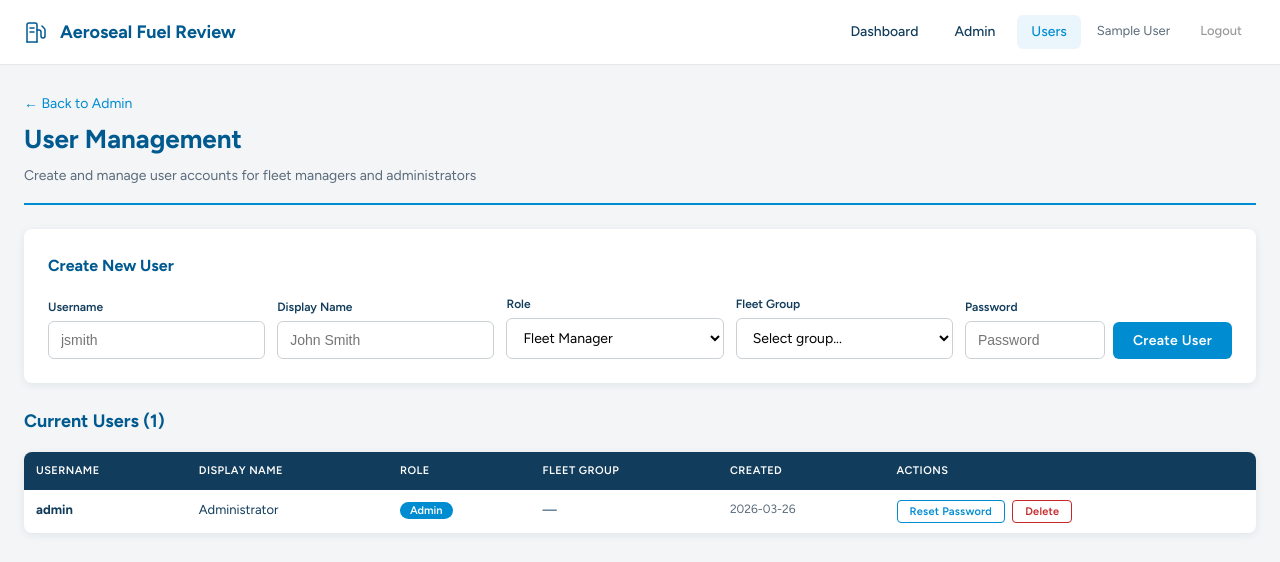
After one commit to claytoncolleran/aeroseal-fleet-fuel-review, a Flask app: page /admin/users in a window 1280 px wide. The commit adds this page. Shown: the top 562 px of the page. Run offline with Flask 3, Linux system fonts and the light colour scheme; the visitor is signed in with stand-in values (Sample User, id 1); some libraries are stand-ins or nearby versions.

Commit message:
Add authentication, user management, and Render deployment config
- Session-based auth with password hashing (pbkdf2:sha256)
- Two roles: admin (full access + user management) and manager
  (sees only assigned fleet group)
- All routes protected with login_required/admin_required decorators
- Admin user management page: create, edit, delete users, assign
  roles and fleet groups
- Default admin account auto-created on first run
- Render config: Procfile, render.yaml with persistent disk at
  /var/data for decisions and user data
- Auto-detects environment: /var/data on Render, local data/ in dev
- Added gunicorn to requirements.txt

Co-Authored-By: Claude Opus 4.6 (1M context) <noreply@anthropic.com>

```diff
--- a/app.py
+++ b/app.py
@@ -1,20 +1,101 @@
 """
 Fuel Review — Fleet Manager Approval Dashboard
 Aeroseal-branded web interface for reviewing fuel transactions and anomalies.
+Includes authentication, role-based access, and user management.
 """
 
-from flask import Flask, render_template, request, jsonify, make_response
+from flask import (Flask, render_template, request, jsonify, redirect,
+                   url_for, session, flash)
+from werkzeug.security import generate_password_hash, check_password_hash
+from functools import wraps
 import json
 import os
 from datetime import datetime
 
 app = Flask(__name__)
+app.secret_key = os.environ.get("SECRET_KEY", "dev-secret-key-change-in-production")
+
+# ─── Paths ───────────────────────────────────────────────────────────────────
 BASE_DIR = os.path.dirname(os.path.abspath(__file__))
 DATA_DIR = os.path.join(BASE_DIR, "data")
 REPORT_FILE = os.path.join(DATA_DIR, "anomaly_report.json")
-DECISIONS_FILE = os.path.join(DATA_DIR, "review_decisions.json")
+
+# Persistent storage: use /var/data on Render, local data/ in development
+PERSIST_DIR = "/var/data" if os.path.isdir("/var/data") else DATA_DIR
+DECISIONS_FILE = os.path.join(PERSIST_DIR, "review_decisions.json")
+USERS_FILE = os.path.join(PERSIST_DIR, "users.json")
 
 
+# ─── User Management ────────────────────────────────────────────────────────
+def load_users():
+    if os.path.exists(USERS_FILE):
+        with open(USERS_FILE) as f:
+            return json.load(f)
+    return {}
+
+
+def save_users(users):
+    with open(USERS_FILE, "w") as f:
+        json.dump(users, f, indent=2)
+
+
+def init_default_admin():
+    """Create default admin account if no users exist."""
+    users = load_users()
+    if not users:
+        default_pw = os.environ.get("ADMIN_DEFAULT_PASSWORD", "changeme")
+        users["admin"] = {
+            "password_hash": generate_password_hash(default_pw, method="pbkdf2:sha256"),
+            "role": "admin",
+            "display_name": "Administrator",
+            "fleet_group": None,
+            "created_at": datetime.now().isoformat(),
+        }
+        save_users(users)
+        print(f"  Default admin account created (username: admin)")
+
+
+# ─── Auth Decorators ─────────────────────────────────────────────────────────
+def login_required(f):
+    @wraps(f)
+    def decorated(*args, **kwargs):
+        if "username" not in session:
+            return redirect(url_for("login"))
+        return f(*args, **kwargs)
+    return decorated
+
+
+def admin_required(f):
+    @wraps(f)
+    def decorated(*args, **kwargs):
+        if "username" not in session:
+            return redirect(url_for("login"))
+        if session.get("role") != "admin":
+            flash("Admin access required.", "error")
+            return redirect(url_for("index"))
+        return f(*args, **kwargs)
+    return decorated
+
+
+def get_current_user():
+    """Return current user info dict or None."""
+    if "username" not in session:
+        return None
+    return {
+        "username": session["username"],
+        "role": session.get("role"),
+        "display_name": session.get("display_name"),
+        "fleet_group": session.get("fleet_group"),
+    }
+
+
+# ─── Context Processor ──────────────────────────────────────────────────────
+@app.context_processor
+def inject_user():
+    return {"current_user": get_current_user()}
+
+
+# ─── Data Loading ────────────────────────────────────────────────────────────
 def load_report():
     with open(REPORT_FILE) as f:
         return json.load(f)
@@ -32,27 +113,76 @@ def save_decisions(decisions):
         json.dump(decisions, f, indent=2)
 
 
+# ─── Auth Routes ─────────────────────────────────────────────────────────────
+@app.route("/login", methods=["GET", "POST"])
+def login():
+    if "username" in session:
+        return redirect(url_for("index"))
+
+    if request.method == "POST":
+        username = request.form.get("username", "").strip().lower()
+        password = request.form.get("password", "")
+
+        users = load_users()
+        user = users.get(username)
+
+        if user and check_password_hash(user["password_hash"], password):
+            session["username"] = username
+            session["role"] = user["role"]
+            session["display_name"] = user.get("display_name", username)
+            session["fleet_group"] = user.get("fleet_group")
+            session.permanent = True
+            return redirect(url_for("index"))
+        else:
+            flash("Invalid username or password.", "error")
+
+    return render_template("login.html")
+
+
+@app.route("/logout")
+def logout():
+    session.clear()
+    return redirect(url_for("login"))
+
+
+# ─── Dashboard ───────────────────────────────────────────────────────────────
 @app.route("/")
+@login_required
 def index():
-    """Landing page — select fleet manager view."""
+    """Landing page — shows groups based on user role."""
     report = load_report()
-    groups = sorted(report["group_summary"].keys())
+    user = get_current_user()
+
+    if user["role"] == "admin":
+        groups = sorted(report["group_summary"].keys())
+    else:
+        # Managers see only their assigned group
+        assigned = user.get("fleet_group")
+        groups = [assigned] if assigned and assigned in report["group_summary"] else []
+
     return render_template("index.html", groups=groups, summary=report["summary"],
                            group_summary=report["group_summary"])
 
 
+# ─── Fleet Manager Group View ────────────────────────────────────────────────
 @app.route("/group/<group_name>")
+@login_required
 def group_view(group_name):
     """Fleet manager review page for a specific group."""
+    user = get_current_user()
+
+    # Managers can only see their assigned group
+    if user["role"] != "admin" and user.get("fleet_group") != group_name:
+        flash("You don't have access to this fleet group.", "error")
+        return redirect(url_for("index"))
+
     report = load_report()
     decisions = load_decisions()
 
-    # Filter transactions for this group
     txns = [t for t in report["transactions"] if t["fleet_group"] == group_name]
     temp_cards = [t for t in report["temporary_cards"] if t["fleet_group"] == group_name]
     declined = [t for t in report["declined_transactions"] if t["fleet_group"] == group_name]
 
-    # Group transactions by vehicle
     vehicles = {}
     for t in txns:
         vname = t["vehicle_name"]
@@ -61,7 +191,6 @@ def group_view(group_name):
         vehicles[vname]["transactions"].append(t)
         vehicles[vname]["flag_count"] += t["flag_count"]
 
-    # MPG summary for this group's vehicles
     mpg_summary = {k: v for k, v in report.get("mpg_summary_by_vehicle", {}).items()
                    if k in vehicles}
 
@@ -78,13 +207,15 @@ def group_view(group_name):
                            decisions=group_decisions)
 
 
+# ─── API: Decisions ──────────────────────────────────────────────────────────
 @app.route("/api/submit-decision", methods=["POST"])
+@login_required
 def submit_decision():
     """Save an approve/deny decision for a flagged transaction."""
     data = request.json
     group_name = data.get("group_name")
     txn_key = data.get("txn_key")
-    action = data.get("action")  # "approve" or "deny"
+    action = data.get("action")
     reason = data.get("reason", "")
 
     decisions = load_decisions()
@@ -94,6 +225,7 @@ def submit_decision():
     decisions[group_name][txn_key] = {
         "action": action,
         "reason": reason,
+        "reviewer": session.get("display_name", session.get("username", "")),
         "timestamp": datetime.now().isoformat(),
     }
     save_decisions(decisions)
@@ -101,6 +233,7 @@ def submit_decision():
 
 
 @app.route("/api/submit-group", methods=["POST"])
+@login_required
 def submit_group():
     """Submit all decisions for a fleet group."""
     data = request.json
@@ -113,6 +246,7 @@ def submit_group():
 
     decisions[group_name]["_submission"] = {
         "manager_name": manager_name,
+        "submitted_by": session.get("username", ""),
         "submitted_at": datetime.now().isoformat(),
         "status": "submitted",
     }
@@ -120,7 +254,9 @@ def submit_group():
     return jsonify({"status": "ok"})
 
 
+# ─── Admin: Overview ─────────────────────────────────────────────────────────
 @app.route("/admin")
+@admin_required
 def admin_view():
     """Fleet admin overview of all group submissions."""
     report = load_report()
@@ -133,9 +269,7 @@ def admin_view():
         submission = g_decisions.get("_submission")
         g_summary = report["group_summary"].get(g, {})
 
-        # Count flagged items and decisions made
         g_txns = [t for t in report["transactions"] if t["fleet_group"] == g]
-        flagged = [t for t in g_txns if t["flag_count"] > 0]
         decided = sum(1 for k, v in g_decisions.items()
                       if k != "_submission" and isinstance(v, dict) and "action" in v)
 
@@ -154,7 +288,9 @@ def admin_view():
                            decisions=decisions)
 
 
+# ─── Admin: Group Detail ─────────────────────────────────────────────────────
 @app.route("/admin/group/<group_name>")
+@admin_required
 def admin_group_detail(group_name):
     """Admin drill-down into a specific group's submission."""
     report = load_report()
@@ -168,7 +304,6 @@ def admin_group_detail(group_name):
     g_summary = report["group_summary"].get(group_name, {})
     mpg_summary = report.get("mpg_summary_by_vehicle", {})
 
-    # Separate flagged with decisions
     flagged_txns = []
     for t in txns:
         if t["flag_count"] > 0:
@@ -176,7 +311,6 @@ def admin_group_detail(group_name):
             decision = g_decisions.get(txn_key, {})
             flagged_txns.append({**t, "decision": decision, "txn_key": txn_key})
 
-    # Count approvals and denials
     approvals = sum(1 for f in flagged_txns if f["decision"].get("action") == "approve")
     denials = sum(1 for f in flagged_txns if f["decision"].get("action") == "deny")
 
@@ -193,7 +327,9 @@ def admin_group_detail(group_name):
                            total_txns=len(txns))
 
 
+# ─── Admin: Report ───────────────────────────────────────────────────────────
 @app.route("/admin/report")
+@admin_required
 def generate_report():
     """Generate consolidated accounting report as downloadable HTML (print to PDF)."""
     report = load_report()
@@ -213,7 +349,6 @@ def generate_report():
         spend = g_summary.get("total_spend", 0)
         grand_total += spend
 
-        # Get flagged items with decisions
         g_txns = [t for t in report["transactions"] if t["fleet_group"] == g]
         flagged = []
         for t in g_txns:
@@ -255,6 +390,7 @@ def generate_report():
 
 
 @app.route("/api/admin-approve", methods=["POST"])
+@admin_required
 def admin_approve():
     """Fleet admin final approval."""
     data = request.json
@@ -263,6 +399,7 @@ def admin_approve():
     decisions = load_decisions()
     decisions["_admin_approval"] = {
         "admin_name": admin_name,
+        "approved_by": session.get("username", ""),
         "approved_at": datetime.now().isoformat(),
         "status": "approved",
     }
@@ -270,5 +407,92 @@ def admin_approve():
     return jsonify({"status": "ok"})
 
 
+# ─── Admin: User Management ─────────────────────────────────────────────────
+@app.route("/admin/users")
+@admin_required
+def admin_users():
+    """User management page."""
+    users = load_users()
+    report = load_report()
+    fleet_groups = sorted(report["group_summary"].keys())
+    return render_template("admin_users.html", users=users, fleet_groups=fleet_groups)
+
+
+@app.route("/api/users", methods=["POST"])
+@admin_required
+def create_user():
+    """Create a new user."""
+    data = request.json
+    username = data.get("username", "").strip().lower()
+    password = data.get("password", "")
+    role = data.get("role", "manager")
+    display_name = data.get("display_name", "")
+    fleet_group = data.get("fleet_group") or None
+
+    if not username or not password:
+        return jsonify({"status": "error", "message": "Username and password required."}), 400
+
+    users = load_users()
+    if username in users:
+        return jsonify({"status": "error", "message": "Username already exists."}), 400
+
+    users[username] = {
+        "password_hash": generate_password_hash(password, method="pbkdf2:sha256"),
+        "role": role,
+        "display_name": display_name or username,
+        "fleet_group": fleet_group if role == "manager" else None,
+        "created_at": datetime.now().isoformat(),
+        "created_by": session.get("username", ""),
+    }
+    save_users(users)
+    return jsonify({"status": "ok"})
+
+
+@app.route("/api/users/<username>", methods=["PUT"])
+@admin_required
+def update_user(username):
+    """Update an existing user."""
+    data = request.json
+    users = load_users()
+
+    if username not in users:
+        return jsonify({"status": "error", "message": "User not found."}), 404
+
+    user = users[username]
+    if data.get("display_name"):
+        user["display_name"] = data["display_name"]
+    if data.get("role"):
+        user["role"] = data["role"]
+    if data.get("fleet_group") is not None:
+        user["fleet_group"] = data["fleet_group"] if user["role"] == "manager" else None
+    if data.get("password"):
+        user["password_hash"] = generate_password_hash(data["password"], method="pbkdf2:sha256")
+
+    user["updated_at"] = datetime.now().isoformat()
+    user["updated_by"] = session.get("username", "")
+    save_users(users)
+    return jsonify({"status": "ok"})
+
+
+@app.route("/api/users/<username>", methods=["DELETE"])
+@admin_required
+def delete_user(username):
+    """Delete a user."""
+    if username == session.get("username"):
+        return jsonify({"status": "error", "message": "Cannot delete your own account."}), 400
+
+    users = load_users()
+    if username not in users:
+        return jsonify({"status": "error", "message": "User not found."}), 404
+
+    del users[username]
+    save_users(users)
+    return jsonify({"status": "ok"})
+
+
+# ─── Startup ─────────────────────────────────────────────────────────────────
+init_default_admin()
+
 if __name__ == "__main__":
-    app.run(debug=True, port=5001)
+    port = int(os.environ.get("PORT", 5001))
+    app.run(host="0.0.0.0", port=port, debug=True)
--- a/requirements.txt
+++ b/requirements.txt
@@ -1,2 +1,3 @@
 flask==3.1.3
 openpyxl==3.1.5
+gunicorn==23.0.0
--- /dev/null
+++ b/templates/admin_users.html
@@ -0,0 +1,170 @@
+{% extends "base.html" %}
+{% block title %}User Management{% endblock %}
+{% block content %}
+<div class="page-header">
+  <p style="margin-bottom: 4px;"><a href="/admin">&larr; Back to Admin</a></p>
+  <h1>User Management</h1>
+  <p>Create and manage user accounts for fleet managers and administrators</p>
+</div>
+
+<!-- Create User Form -->
+<div class="card" style="padding: 24px; margin-bottom: 24px;">
+  <h2 style="font-size: 16px; font-weight: 700; color: var(--aeroseal-steel-blue); margin-bottom: 16px;">Create New User</h2>
+  <div id="create-error" class="section-banner banner-warn" style="display: none; margin-bottom: 12px;"></div>
+  <div id="create-success" class="section-banner banner-info" style="display: none; margin-bottom: 12px;"></div>
+  <div style="display: grid; grid-template-columns: 1fr 1fr 1fr 1fr auto; gap: 12px; align-items: end;">
+    <div>
+      <label class="form-label" style="display: block; font-size: 12px; font-weight: 600; color: var(--aeroseal-midnight-blue); margin-bottom: 4px;">Username</label>
+      <input type="text" id="new-username" class="form-input" placeholder="jsmith" style="font-size: 14px; padding: 10px 12px; border: 1px solid var(--aeroseal-titanium); border-radius: 6px; width: 100%;">
+    </div>
+    <div>
+      <label class="form-label" style="display: block; font-size: 12px; font-weight: 600; color: var(--aeroseal-midnight-blue); margin-bottom: 4px;">Display Name</label>
+      <input type="text" id="new-display" class="form-input" placeholder="John Smith" style="font-size: 14px; padding: 10px 12px; border: 1px solid var(--aeroseal-titanium); border-radius: 6px; width: 100%;">
+    </div>
+    <div>
+      <label class="form-label" style="display: block; font-size: 12px; font-weight: 600; color: var(--aeroseal-midnight-blue); margin-bottom: 4px;">Role</label>
+      <select id="new-role" style="font-family: var(--font-primary); font-size: 14px; padding: 10px 12px; border: 1px solid var(--aeroseal-titanium); border-radius: 6px; width: 100%; background: #fff;" onchange="toggleGroupSelect()">
+        <option value="manager">Fleet Manager</option>
+        <option value="admin">Administrator</option>
+      </select>
+    </div>
+    <div id="group-select-wrap">
+      <label class="form-label" style="display: block; font-size: 12px; font-weight: 600; color: var(--aeroseal-midnight-blue); margin-bottom: 4px;">Fleet Group</label>
+      <select id="new-group" style="font-family: var(--font-primary); font-size: 14px; padding: 10px 12px; border: 1px solid var(--aeroseal-titanium); border-radius: 6px; width: 100%; background: #fff;">
+        <option value="">Select group...</option>
+        {% for g in fleet_groups %}
+        <option value="{{ g }}">{{ g }}</option>
+        {% endfor %}
+      </select>
+    </div>
+    <div style="display: flex; gap: 8px; align-items: end;">
+      <div>
+        <label class="form-label" style="display: block; font-size: 12px; font-weight: 600; color: var(--aeroseal-midnight-blue); margin-bottom: 4px;">Password</label>
+        <input type="password" id="new-password" class="form-input" placeholder="Password" style="font-size: 14px; padding: 10px 12px; border: 1px solid var(--aeroseal-titanium); border-radius: 6px; width: 140px;">
+      </div>
+      <button class="btn btn-approve" style="padding: 10px 20px; font-size: 14px; white-space: nowrap;" onclick="createUser()">Create User</button>
+    </div>
+  </div>
+</div>
+
+<!-- Existing Users -->
+<h2 style="font-size: 18px; font-weight: 700; color: var(--aeroseal-steel-blue); margin: 0 0 16px;">
+  Current Users ({{ users|length }})
+</h2>
+
+<div class="card">
+  <table class="txn-table">
+    <thead>
+      <tr>
+        <th>Username</th>
+        <th>Display Name</th>
+        <th>Role</th>
+        <th>Fleet Group</th>
+        <th>Created</th>
+        <th>Actions</th>
+      </tr>
+    </thead>
+    <tbody>
+      {% for username, user in users|dictsort %}
+      <tr id="user-row-{{ username }}">
+        <td><strong>{{ username }}</strong></td>
+        <td>{{ user.get('display_name', username) }}</td>
+        <td>
+          {% if user.role == 'admin' %}
+            <span style="background: var(--aeroseal-sapphire); color: #fff; padding: 2px 10px; border-radius: 12px; font-size: 11px; font-weight: 600;">Admin</span>
+          {% else %}
+            <span style="background: #E3F2FD; color: #1565C0; padding: 2px 10px; border-radius: 12px; font-size: 11px; font-weight: 600;">Manager</span>
+          {% endif %}
+        </td>
+        <td>{{ user.get('fleet_group', '—') or '—' }}</td>
+        <td style="font-size: 12px; color: #5A6B7B;">{{ (user.get('created_at', '')[:10]) }}</td>
+        <td>
+          {% if username != current_user.username %}
+            <button class="btn btn-sm" style="font-size: 11px; padding: 4px 12px; background: transparent; color: var(--aeroseal-sapphire); border: 1px solid var(--aeroseal-sapphire); border-radius: 4px; cursor: pointer;" onclick="resetPassword('{{ username }}')">Reset Password</button>
+            <button class="btn btn-sm" style="font-size: 11px; padding: 4px 12px; background: transparent; color: #C62828; border: 1px solid #C62828; border-radius: 4px; cursor: pointer; margin-left: 4px;" onclick="deleteUser('{{ username }}')">Delete</button>
+          {% else %}
+            <span style="font-size: 12px; color: #999;">Current user</span>
+          {% endif %}
+        </td>
+      </tr>
+      {% endfor %}
+    </tbody>
+  </table>
+</div>
+{% endblock %}
+
+{% block scripts %}
+<script>
+function toggleGroupSelect() {
+  const role = document.getElementById('new-role').value;
+  document.getElementById('group-select-wrap').style.display = role === 'manager' ? 'block' : 'none';
+}
+
+function showMsg(id, msg) {
+  const el = document.getElementById(id);
+  el.textContent = msg;
+  el.style.display = 'block';
+  setTimeout(() => el.style.display = 'none', 4000);
+}
+
+function createUser() {
+  const data = {
+    username: document.getElementById('new-username').value.trim(),
+    display_name: document.getElementById('new-display').value.trim(),
+    role: document.getElementById('new-role').value,
+    fleet_group: document.getElementById('new-group').value,
+    password: document.getElementById('new-password').value,
+  };
+
+  if (!data.username || !data.password) {
+    showMsg('create-error', 'Username and password are required.');
+    return;
+  }
+
+  fetch('/api/users', {
+    method: 'POST',
+    headers: {'Content-Type': 'application/json'},
+    body: JSON.stringify(data)
+  }).then(r => r.json()).then(resp => {
+    if (resp.status === 'ok') {
+      showMsg('create-success', 'User "' + data.username + '" created successfully.');
+      setTimeout(() => location.reload(), 1000);
+    } else {
+      showMsg('create-error', resp.message || 'Failed to create user.');
+    }
+  }).catch(() => showMsg('create-error', 'Request failed.'));
+}
+
+function resetPassword(username) {
+  const newPw = prompt('Enter new password for ' + username + ':');
+  if (!newPw) return;
+
+  fetch('/api/users/' + username, {
+    method: 'PUT',
+    headers: {'Content-Type': 'application/json'},
+    body: JSON.stringify({password: newPw})
+  }).then(r => r.json()).then(resp => {
+    if (resp.status === 'ok') {
+      alert('Password updated for ' + username);
+    } else {
+      alert(resp.message || 'Failed to update password.');
+    }
+  });
+}
+
+function deleteUser(username) {
+  if (!confirm('Delete user "' + username + '"? This cannot be undone.')) return;
+
+  fetch('/api/users/' + username, {
+    method: 'DELETE',
+    headers: {'Content-Type': 'application/json'}
+  }).then(r => r.json()).then(resp => {
+    if (resp.status === 'ok') {
+      document.getElementById('user-row-' + username).remove();
+    } else {
+      alert(resp.message || 'Failed to delete user.');
+    }
+  });
+}
+</script>
+{% endblock %}
--- a/templates/base.html
+++ b/templates/base.html
@@ -338,7 +338,14 @@
       </div>
       <nav class="header-nav">
         <a href="/" class="{% if request.path == '/' %}active{% endif %}">Dashboard</a>
-        <a href="/admin" class="{% if request.path == '/admin' %}active{% endif %}">Admin</a>
+        {% if current_user and current_user.role == 'admin' %}
+        <a href="/admin" class="{% if '/admin' in request.path and '/users' not in request.path %}active{% endif %}">Admin</a>
+        <a href="/admin/users" class="{% if '/users' in request.path %}active{% endif %}">Users</a>
+        {% endif %}
+        {% if current_user %}
+        <span style="font-size: 13px; color: #5A6B7B; padding: 6px 8px;">{{ current_user.display_name }}</span>
+        <a href="/logout" style="font-size: 13px; color: #999;">Logout</a>
+        {% endif %}
       </nav>
     </div>
   </header>
```
Also changed, not shown: render.yaml (added, +21 -0 lines), templates/login.html (added, +111 -0 lines), 2 other files.
